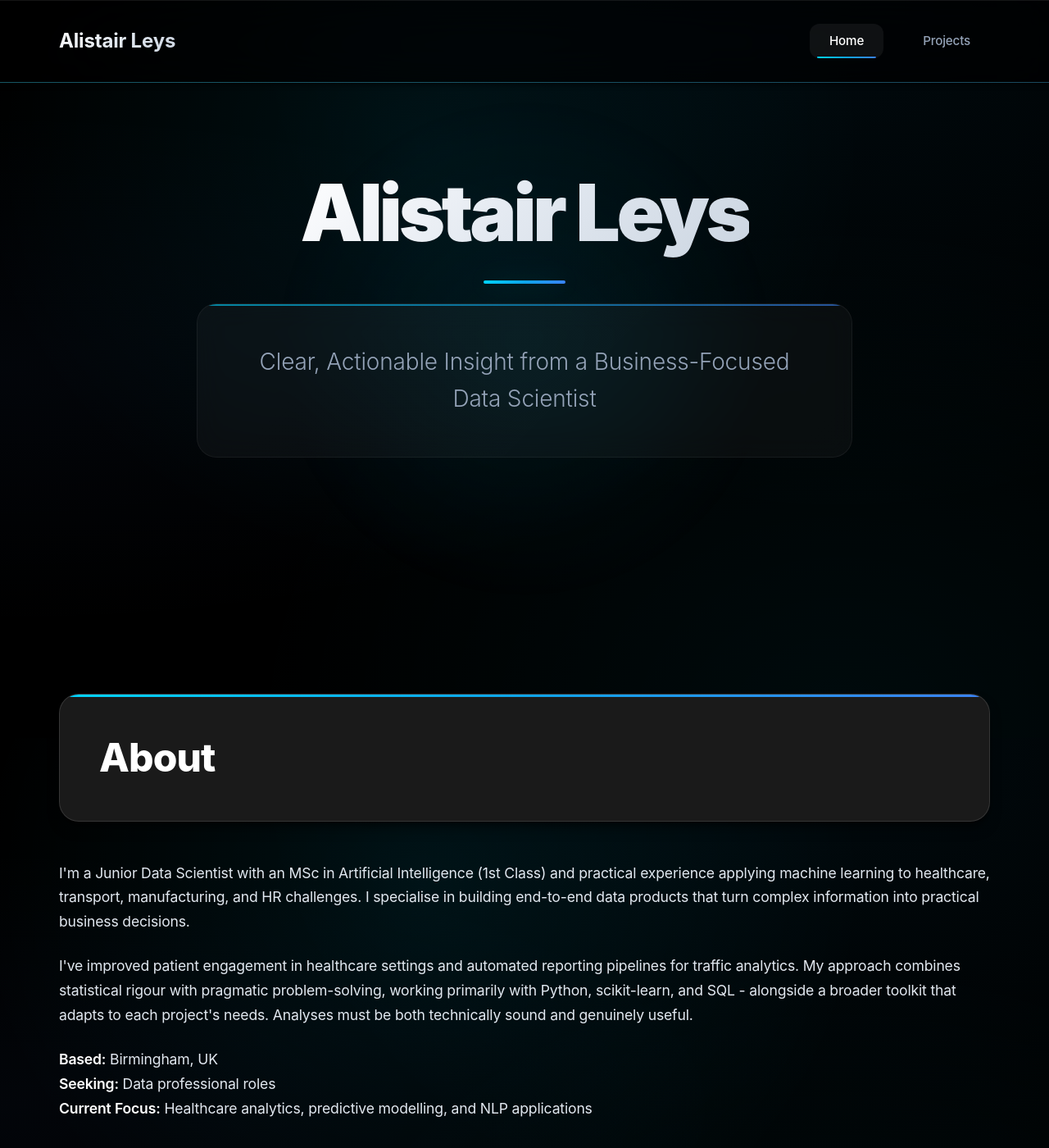
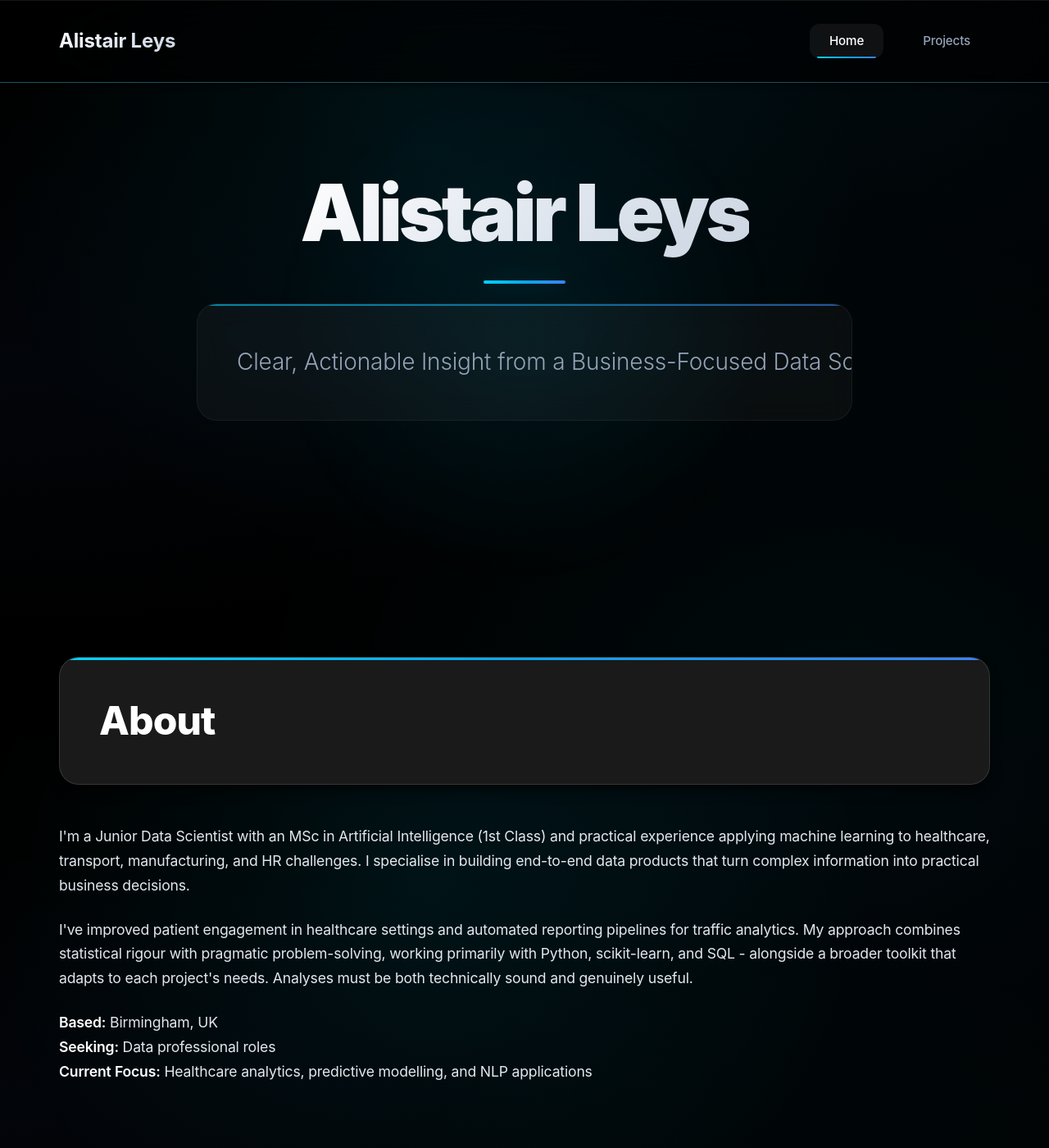
Before and after one commit to AlistairLeys/alistairleys.github.io, a Jekyll site: the page index.html, which Jekyll copies as it is, in a window 1280 px wide and 1400 px high. Shown: the whole window at 82% size. Built offline with Jekyll 4.4.1, drawn with Linux system fonts in a browser that asks for light colours.

Commit message:
STYLE: Force tagline to stay on one line
- Added white-space: nowrap to .tagline class
- Prevents text wrapping at all screen sizes
- Ensures 'Clear, Actionable Insight...' always displays on single line

```diff
--- a/index.html
+++ b/index.html
@@ -342,6 +342,7 @@
             max-width: 800px;
             margin-left: auto;
             margin-right: auto;
+            white-space: nowrap;
         }
 
         .tagline::before {
@@ -669,6 +670,7 @@
                 font-size: 1rem;
                 padding: 1rem;
                 margin: 1rem 0;
+                white-space: nowrap;
             }
 
             /* Section headings */
@@ -732,6 +734,7 @@
             .tagline {
                 font-size: 0.9rem;
                 padding: 0.875rem;
+                white-space: nowrap;
             }
 
             .section h2 {
```
